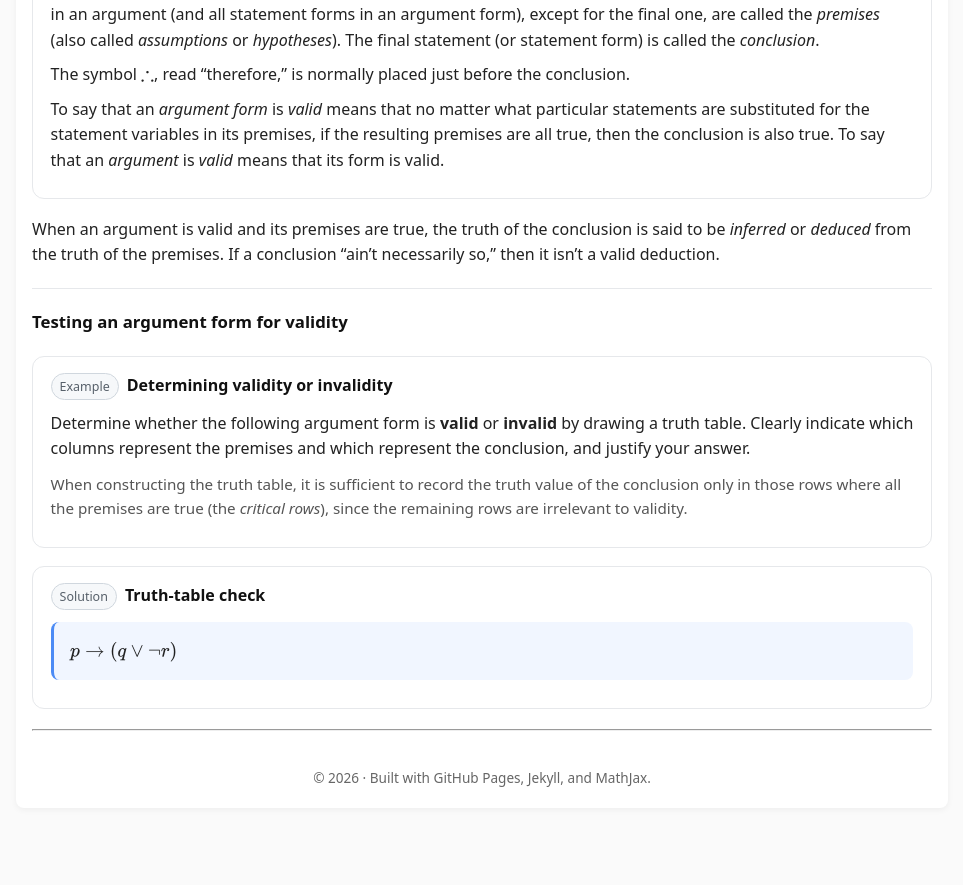
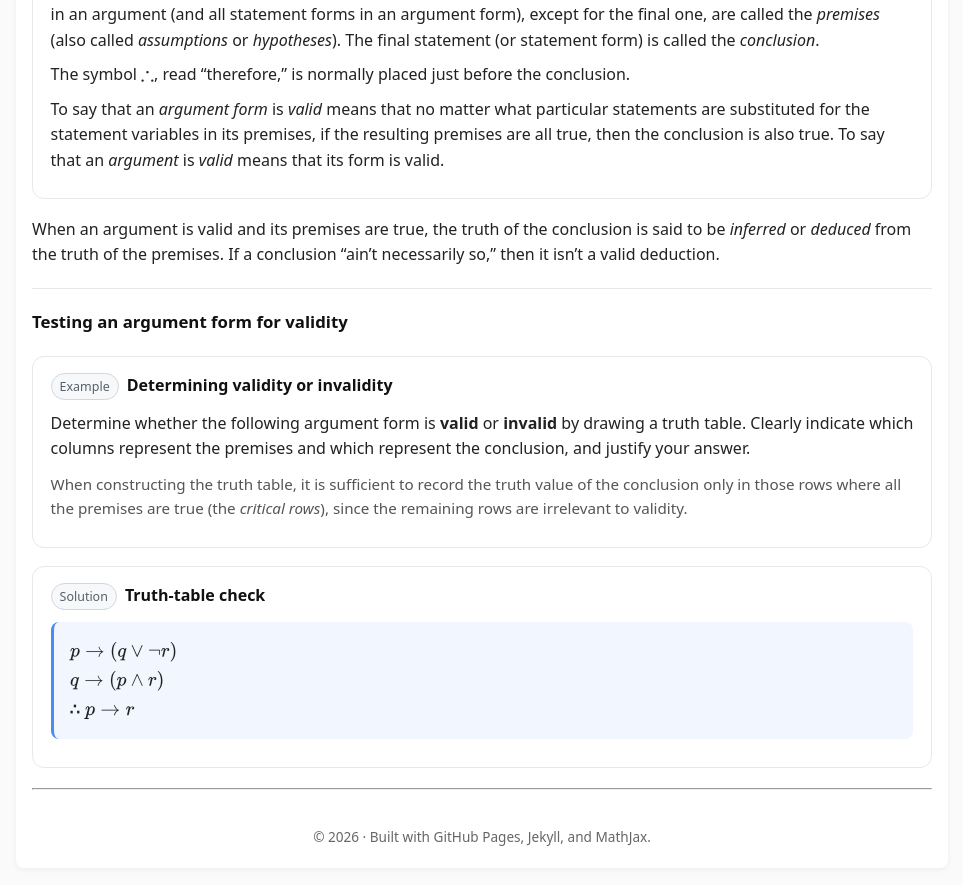
Before and after one commit to SaleemKamaludin/SaleemKamaludin.github.io, a Jekyll site: the page built from courses/comp1604/lecture-notes/lecture-01/index.md, in a window 1280 px wide and 900 px high, scrolled down 2006 px. Shown: the top 885 px of the window, without its empty margins (158-1121 px from the left). Built offline with Jekyll 4.4.1, drawn with Linux system fonts in a browser that asks for light colours; before the commit the page ends 2846 px from its top, so only the background shows below that.

Commit message:
Update index.md

```diff
--- a/courses/comp1604/lecture-notes/lecture-01/index.md
+++ b/courses/comp1604/lecture-notes/lecture-01/index.md
@@ -750,3 +750,6 @@ permalink: /courses/comp1604/lecture-notes/lecture-01/
 
  <div class="arg" aria-label="Argument form">
       <div class="line">\(p \to (q \lor \lnot r)\)</div>
+  <div class="line">\(q \to (p \land r)\)</div>
+      <div class="line therefore">∴ \(p \to r\)</div>
+    </div>
```
